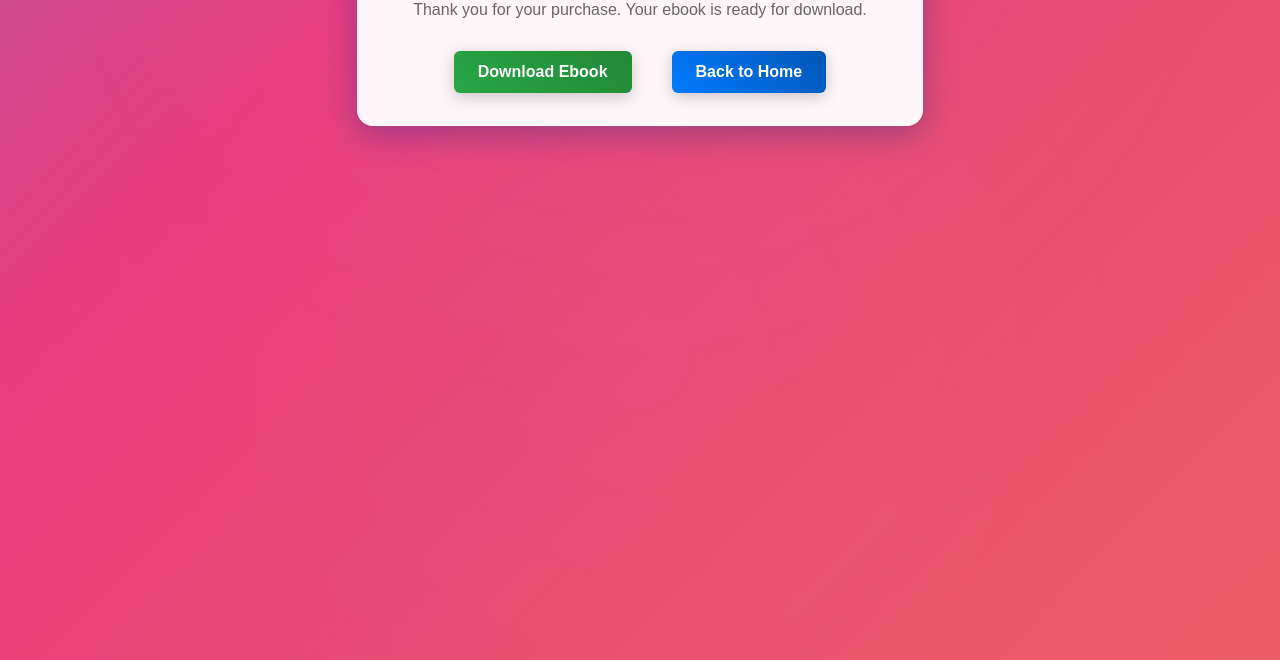
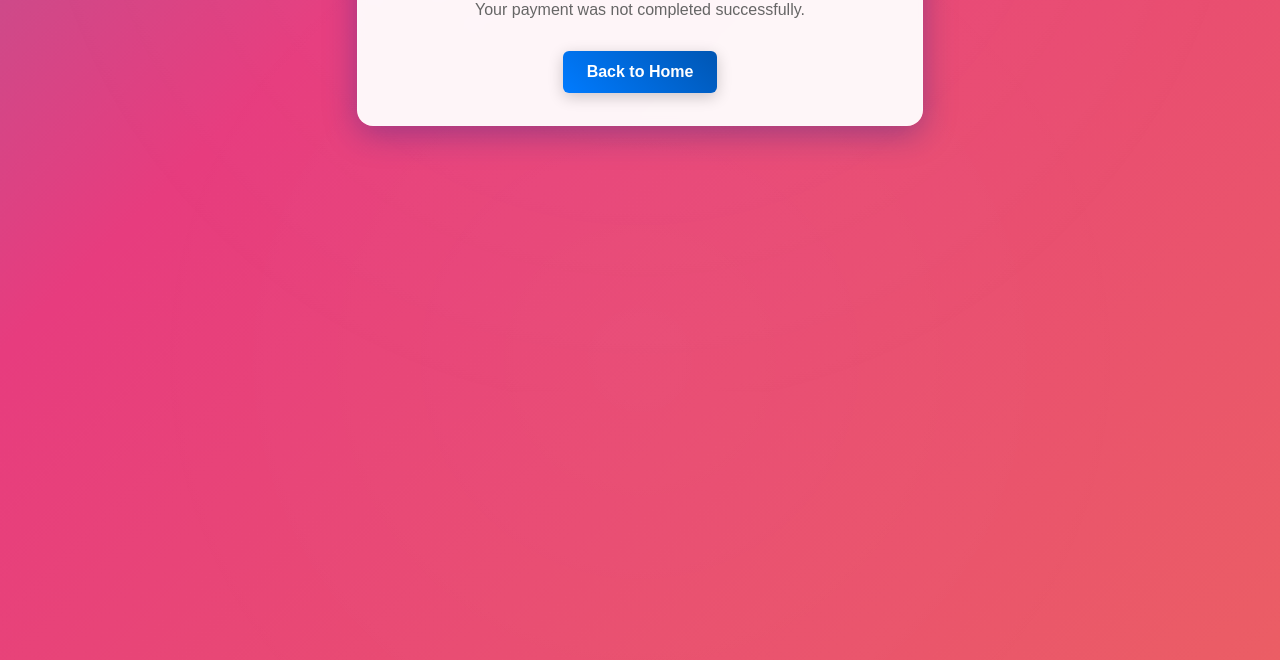
Before and after one commit to Rajeshstark2/ebooks, a website: page payment-success.html in a window 1280 px wide. Shown: the part 440-1100 px from the top of the page. Drawn offline with Linux system fonts and the light colour scheme.

Commit message:
Update payment-success.html

```diff
--- a/payment-success.html
+++ b/payment-success.html
@@ -190,12 +190,26 @@
             const urlParams = new URLSearchParams(window.location.search);
             const orderId = urlParams.get('order_id');
             const bookId = urlParams.get('book_id');
+            const paymentStatus = urlParams.get('payment_status');
 
-            console.log('Payment success page loaded:', { orderId, bookId });
+            console.log('Payment success page loaded:', { orderId, bookId, paymentStatus });
 
-            if (orderId && bookId) {
+            // Only store purchase info if payment was successful
+            if (orderId && bookId && paymentStatus === 'SUCCESS') {
                 localStorage.setItem(`book_${bookId}_purchased`, 'true');
                 localStorage.setItem(`order_${bookId}`, orderId);
+                // Show success message and download button
+                document.querySelector('.success-container').style.display = 'block';
+            } else {
+                // Show error message and hide download button
+                document.querySelector('h1').textContent = 'Payment Not Completed';
+                document.querySelector('p').textContent = 'Your payment was not completed successfully.';
+                document.querySelector('.download-button').style.display = 'none';
+                // Clean up any stored data
+                if (bookId) {
+                    localStorage.removeItem(`book_${bookId}_purchased`);
+                    localStorage.removeItem(`order_${bookId}`);
+                }
             }
         });
 
```
